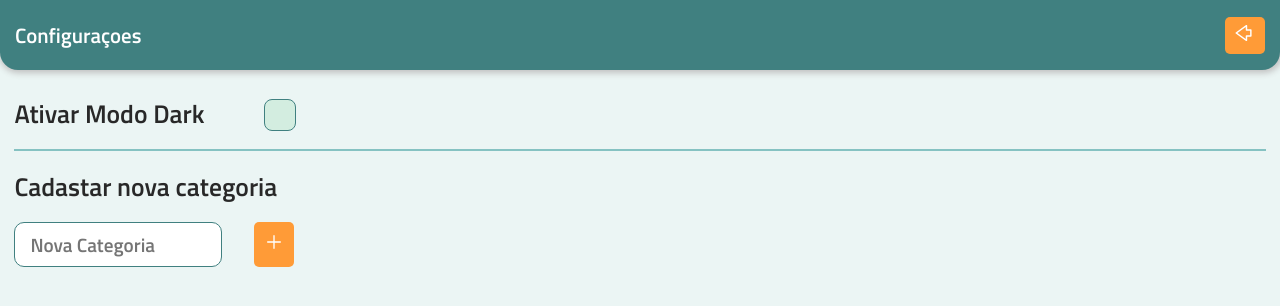
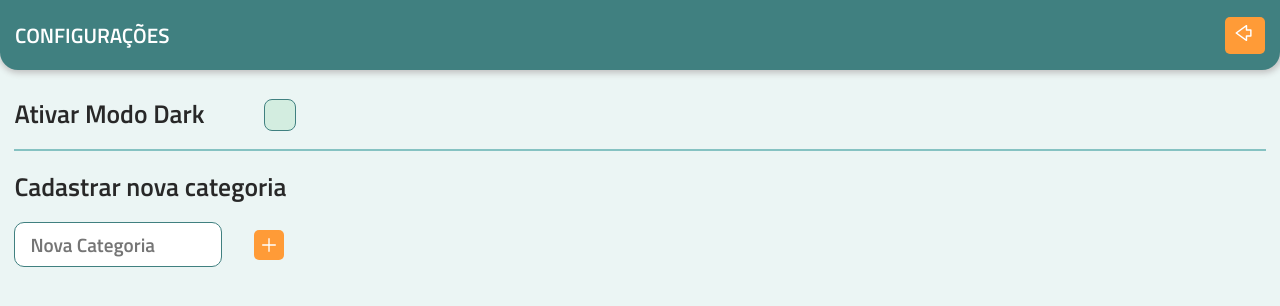
Before and after one commit to AdrianoAmorim/Contato_APP, a React (Vite) app: page /configuracao in a window 1280 px wide. Shown: the top 306 px of the page. Built offline with nearby package versions, Linux system fonts and the light colour scheme.

Commit message:
feat: adiciona o cadastro da categoria nas configuracoes

```diff
--- a/src/pages/Configuracao/index.tsx
+++ b/src/pages/Configuracao/index.tsx
@@ -1,11 +1,18 @@
-import { useContext, useEffect } from "react";
+import { useContext, useEffect, useState } from "react";
 import { Main } from "../../components/MainComponent";
 import { HeaderContext } from "../../contexts/HeaderContext";
 import * as S from "./styled";
 import { PlusIcon } from "@radix-ui/react-icons";
+import { saveCategoria } from "../../services/Api";
+import { Modal } from "../../components/Modal";
 
 export const Configuracao = () => {
   const { setHeaderState, setTitleState } = useContext(HeaderContext);
+  const [openModalState, setOpenModalState] = useState(false);
+  const [textContentModalState, setContentModalState] = useState("");
+  const [modalErrorState, setModalErrorState] = useState(false);
+  const [titleModalState, setTitleModalState] = useState("");
+  const [categoria, setCategoria] = useState("");
 
   const configHeader = {
     btnConfig: false,
@@ -15,12 +22,63 @@ export const Configuracao = () => {
     btnEditar: false,
   };
 
+  //FUNCAO DO OK DO MODAL
+  const confirmModal =()=>{
+    setOpenModalState(false);
+  }
+
+  //CUSTOMIZA O MODAL E ABRE ELE
+  const customizeModal = (
+    title: string,
+    textContent: string,
+    typeErrorModal?: boolean,
+    typeDeleteModal?: boolean
+  ) => {
+    setContentModalState(textContent);
+    setTitleModalState(title);
+    if (typeErrorModal) {
+      setModalErrorState(true);
+    } else {
+      setModalErrorState(false);
+    }
+
+    setOpenModalState(true);
+  };
+
+  //CHAMA A FUNCAO DE CADASTRO DE CATEGORIA DA API
+  const cadCategoria = async (categoria: string) => {
+
+    if(categoria.trim() ===" "){
+      try {
+        const response = await saveCategoria(categoria);
+        if (response.id > 0) {
+          customizeModal("AVISO", "Contato cadastrado com sucesso!",false);
+        }
+      } catch (error) {
+        console.log(error);
+        customizeModal("ERRO", `Erro ao cadastrar o Contato! - ${error}`, true);
+      }
+    }else{
+      customizeModal("ERROR","Digite o nome da Categoria!",true);
+    }
+
+  };
+
   useEffect(() => {
     setHeaderState(configHeader);
-    setTitleState({ title: "Configuraçoes" });
+    setTitleState({ title: "CONFIGURAÇÕES" });
   }, []);
+
   return (
     <Main>
+          <Modal
+            isOpen={openModalState}
+            onConfirm={confirmModal}
+            typeErrorModal={modalErrorState}
+            titleModal={titleModalState}
+            textContentModal={textContentModalState}
+          />
+
       <S.BoxDarkTheme>
         <S.LabelDarkTheme>
           Ativar Modo Dark
@@ -30,11 +88,16 @@ export const Configuracao = () => {
       </S.BoxDarkTheme>
 
       <S.BoxCadCategoria>
-        <S.TitleCadCategoria>Cadastar nova categoria</S.TitleCadCategoria>
+        <S.TitleCadCategoria>Cadastrar nova categoria</S.TitleCadCategoria>
         <S.BoxInpCadCategoria>
-          <S.InpCadCategoria placeholder="Nova Categoria" />
-          <S.BtnCadCategoria>
-          <PlusIcon width={20} height={20} color="#FFF" />
+          <S.InpCadCategoria
+            value={categoria}
+            onChange={(e: React.ChangeEvent<HTMLInputElement>) =>
+              setCategoria(e.target.value) }
+            placeholder="Nova Categoria"
+          />
+          <S.BtnCadCategoria onClick={() => cadCategoria(categoria)}>
+            <PlusIcon width={20} height={20} color="#FFF" />
           </S.BtnCadCategoria>
         </S.BoxInpCadCategoria>
       </S.BoxCadCategoria>
--- a/src/pages/Configuracao/styled.ts
+++ b/src/pages/Configuracao/styled.ts
@@ -68,6 +68,7 @@ export const BoxInpCadCategoria = styled.div`
   display: flex;
   gap: 2rem;
   width: 100%;
+  align-items: center;
 `;
 export const TitleCadCategoria = styled.span`
   font-size: 1.6rem;
@@ -94,5 +95,6 @@ export const BtnCadCategoria = styled.button`
   border-radius: 5px;
   background-color: var(--bg-button);
   cursor: pointer;
-  width: 40px;
+  width: 30px;
+  height: 30px;
 `;
--- a/src/services/Api.ts
+++ b/src/services/Api.ts
@@ -22,20 +22,6 @@ export const getAllContacts = async (): Promise<ContactHomeType[] |any> => {
     }
 
 
-}
-
-//RETORNA TODAS AS CATEGORIAS CADASTRADAS
-export const getAllCategories = async (): Promise<CategoryType[] | any> => {
-    try {
-        const response = await axios.get<CategoryType[]>(`${url_api}/categorias`);
-        return response.data
-    } catch (error) {
-        if(error instanceof Error){
-            return error
-        }else{
-            return String(error);
-        }
-    }
 }
 
 //BUSCA UM CONTATO COM O ID PASSADO NO PARAMETRO
@@ -93,3 +79,32 @@ export const deleteContact = async(id:number)=>{
         }
     }
 }
+
+//RETORNA TODAS AS CATEGORIAS CADASTRADAS
+export const getAllCategories = async (): Promise<CategoryType[] | any> => {
+    try {
+        const response = await axios.get<CategoryType[]>(`${url_api}/categorias`);
+        return response.data
+    } catch (error) {
+        if(error instanceof Error){
+            return error
+        }else{
+            return String(error);
+        }
+    }
+}
+
+//SALVA A CATEGORIA QUE O CONTATO IRA PERTENCER
+export const saveCategoria = async (nome: string)=>{
+
+        try {
+            const response = await axios.post(`${url_api}/cadCategoria`,{categoria:nome});
+            return response.data
+        } catch (error) {
+            if(error instanceof Error){
+                return error
+            }else{
+                return String(error);
+            }
+        }
+}
```
Also changed, not shown: 1 other file (tests, documents, lock files or other folders).
